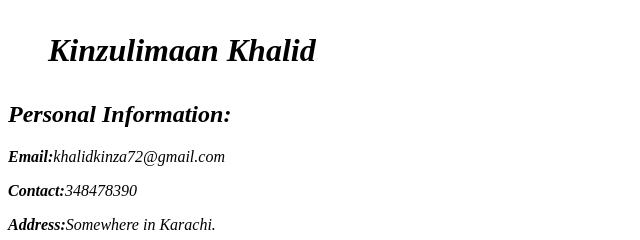
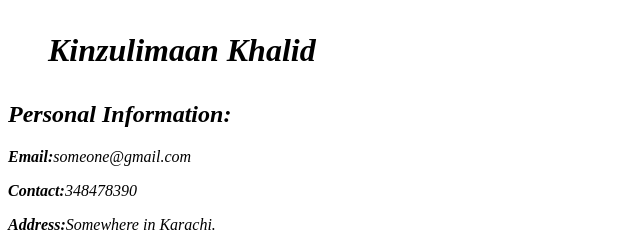
Before and after one commit to kinzulimaan-khalid/Resume, a plain HTML site: page index.html in a window 1280 px wide. Shown: the top 240 px of the page, 0-640 px from the left. Drawn offline with Linux system fonts and the light colour scheme.

Commit message:
Update index.html

```diff
--- a/index.html
+++ b/index.html
@@ -9,7 +9,7 @@
     <style></style>
     <h1><i><ol>Kinzulimaan Khalid</ol></h1>
     <h2>Personal Information:</h2>
-    <p><b>Email:</b><i>khalidkinza72@gmail.com</i></p>
+    <p><b>Email:</b><i>someone@gmail.com</i></p>
     <p><b>Contact:</b>348478390</p>
     <p><b>Address:</b>Somewhere in Karachi.</p>
     <h2>Qualification:</h2>
```
